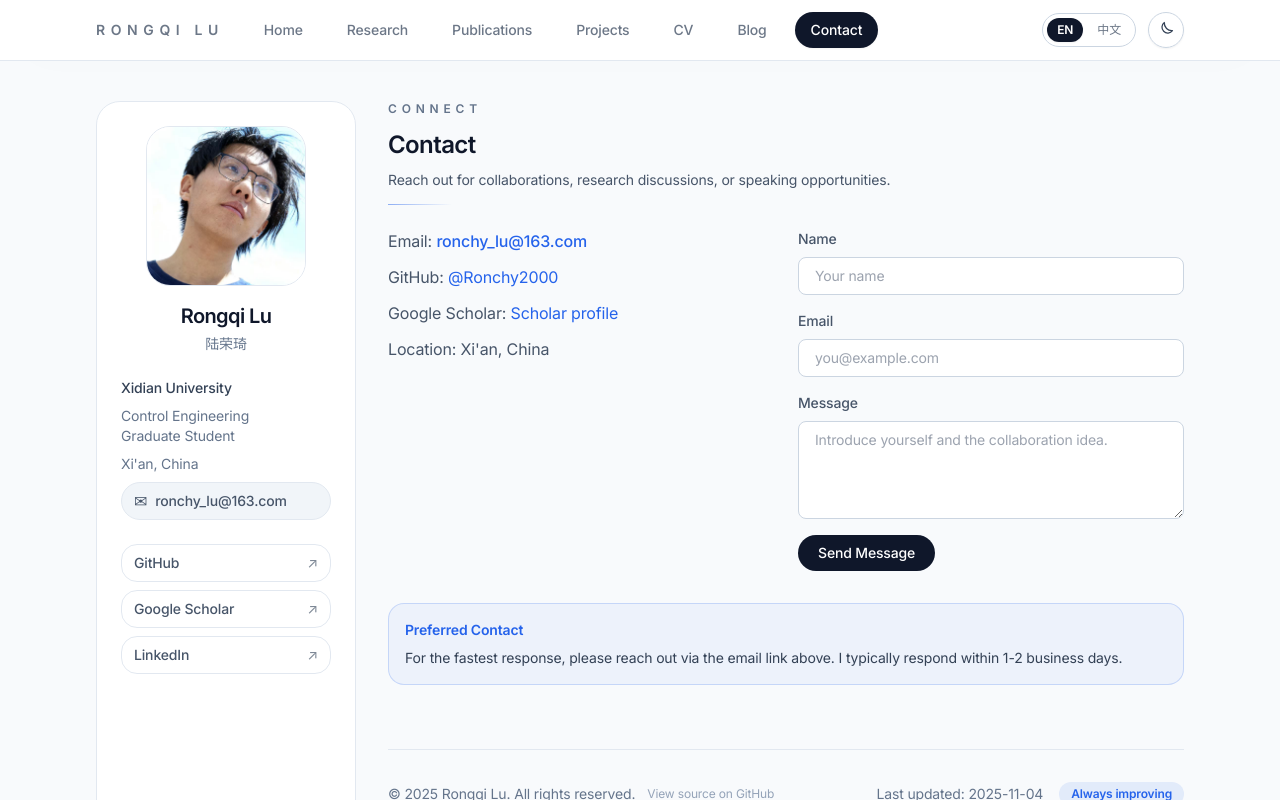
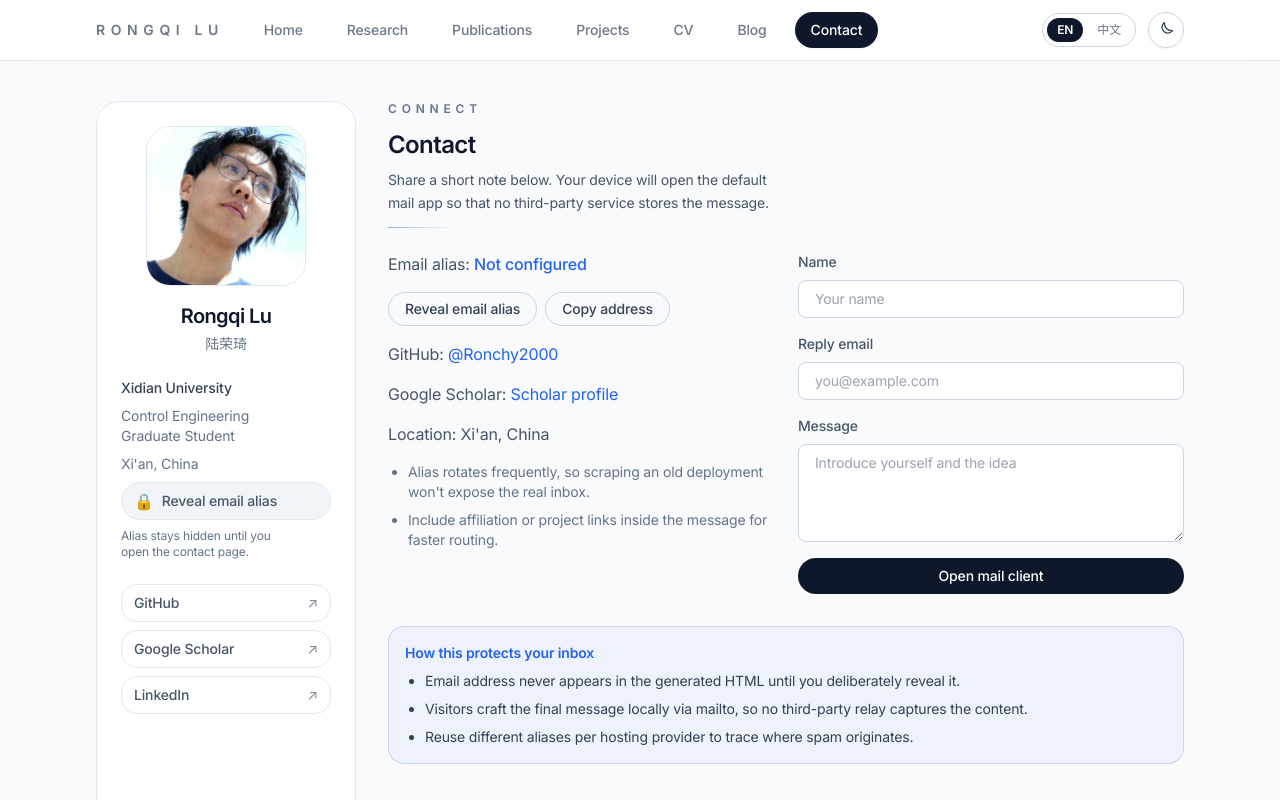
Before and after one commit to Ronchy2000/ronchy2000-research-profile, a Next.js app: page /contact in a window 1280 px wide. Shown: the top 800 px of the page. Built offline with nearby package versions, Linux system fonts and the light colour scheme.

Commit message:
[feat]: 尝试加入邮箱反爬

```diff
--- a/app/(site)/contact/page.tsx
+++ b/app/(site)/contact/page.tsx
@@ -1,62 +1,183 @@
 "use client";
+
+import { useMemo, useState, type ChangeEvent, type FormEvent } from "react";
 
 import { Callout } from "@/components/callout";
 import { Section } from "@/components/section";
 import { useLocale } from "@/components/locale-provider";
 import { getProfileContent } from "@/lib/content";
 
+const ENCODED_ALIAS = process.env.NEXT_PUBLIC_CONTACT_ALIAS_B64 ?? "";
+const SUBJECT_PREFIX = process.env.NEXT_PUBLIC_CONTACT_MAILTO_SUBJECT ?? "";
+
 const findSocialLink = (profile: ReturnType<typeof getProfileContent>["en"], label: string) =>
   profile.social.find((item) => item.label.toLowerCase() === label.toLowerCase());
+
+type FormFields = {
+  name: string;
+  replyEmail: string;
+  message: string;
+};
+
+const decodeAlias = (value: string) => {
+  if (!value) {
+    return "";
+  }
+  const decoder =
+    (typeof window !== "undefined" && typeof window.atob === "function" && window.atob.bind(window)) ||
+    (typeof globalThis !== "undefined" && typeof globalThis.atob === "function" && globalThis.atob.bind(globalThis));
+  if (!decoder) {
+    return "";
+  }
+  try {
+    return decoder(value);
+  } catch {
+    return "";
+  }
+};
+
+const maskEmail = (value: string, fallback: string) => {
+  if (!value) {
+    return fallback;
+  }
+  return value.replace(/(.{2}).+(@.+)/, "$1***$2");
+};
+
+const buildMailtoLink = (email: string, fields: FormFields, locale: "en" | "zh") => {
+  const prefix = SUBJECT_PREFIX || (locale === "zh" ? "来自个人主页的留言" : "Message from research profile");
+  const subject = `${prefix} - ${fields.name}`;
+  const body = [
+    `Name: ${fields.name}`,
+    `Reply email: ${fields.replyEmail}`,
+    "",
+    fields.message
+  ].join("\n");
+  const params = new URLSearchParams({ subject, body });
+  return `mailto:${email}?${params.toString()}`;
+};
 
 export default function ContactPage() {
   const { locale } = useLocale();
   const profileContent = getProfileContent();
   const profile = profileContent[locale];
+  const contactEmail = useMemo(() => decodeAlias(ENCODED_ALIAS.trim()), []);
+  const obfuscatedEmail = useMemo(() => maskEmail(contactEmail, locale === "zh" ? "尚未配置" : "Not configured"), [contactEmail, locale]);
 
   const copy = {
     en: {
       title: "Contact",
-      description: "Reach out for collaborations, research discussions, or speaking opportunities.",
+      description: "Share a short note below. Your device will open the default mail app so that no third-party service stores the message.",
       eyebrow: "Connect",
-      fields: {
-        name: { label: "Name", placeholder: "Your name" },
-        email: { label: "Email", placeholder: "you@example.com" },
-        message: { label: "Message", placeholder: "Introduce yourself and the collaboration idea." }
-      },
-      button: "Send Message",
-      calloutTitle: "Preferred Contact",
-      calloutBody: "For the fastest response, please reach out via the email link above. I typically respond within 1-2 business days.",
+      revealButton: "Reveal email alias",
+      copyButton: "Copy address",
+      copySuccess: "Copied",
+      copyError: "Unable to copy",
+      submit: "Open mail client",
       items: {
-        email: "Email",
+        contact: "Email alias",
         github: "GitHub",
         scholar: "Google Scholar",
         location: "Location"
-      }
+      },
+      notes: [
+        "Alias rotates frequently, so scraping an old deployment won't expose the real inbox.",
+        "Include affiliation or project links inside the message for faster routing."
+      ],
+      feedback: {
+        aliasMissing: "Set NEXT_PUBLIC_CONTACT_ALIAS_B64 before deploying so the alias can be revealed.",
+        formInvalid: "Fill out all fields before opening your mail client."
+      },
+      calloutTitle: "How this protects your inbox",
+      calloutPoints: [
+        "Email address never appears in the generated HTML until you deliberately reveal it.",
+        "Visitors craft the final message locally via mailto, so no third-party relay captures the content.",
+        "Reuse different aliases per hosting provider to trace where spam originates."
+      ]
     },
     zh: {
       title: "联系我",
-      description: "欢迎就科研合作、学术交流或分享邀请与我沟通。",
+      description: "简单填写下方信息后，将在本地打开默认邮件客户端发送邮件，全程不依赖任何第三方表单服务。",
       eyebrow: "联系",
-      fields: {
-        name: { label: "姓名", placeholder: "例如：张三" },
-        email: { label: "邮箱", placeholder: "例如：you@example.com" },
-        message: { label: "留言", placeholder: "简单介绍自己与想探讨的合作方向。" }
-      },
-      button: "发送消息",
-      calloutTitle: "优先联系方式",
-      calloutBody: "若希望尽快取得回复，建议直接发送邮件，我通常会在 1-2 个工作日内答复。",
+      revealButton: "点击显示邮箱别名",
+      copyButton: "复制地址",
+      copySuccess: "已复制",
+      copyError: "复制失败",
+      submit: "打开邮件客户端",
       items: {
-        email: "邮箱",
+        contact: "邮箱别名",
         github: "GitHub",
         scholar: "谷歌学术",
         location: "常驻城市"
-      }
+      },
+      notes: [
+        "别名会定期轮换，即使旧版本页面被爬取也无法长期利用。",
+        "留言时可附上机构或项目链接，便于我快速了解背景。"
+      ],
+      feedback: {
+        aliasMissing: "请在部署前设置 NEXT_PUBLIC_CONTACT_ALIAS_B64，否则无法显示邮箱。",
+        formInvalid: "请完整填写表单再打开邮件客户端。"
+      },
+      calloutTitle: "邮箱防爬虫策略",
+      calloutPoints: [
+        "在你主动点击前，网页不会输出真实邮箱。",
+        "邮件内容由你的设备直接生成，不经过任何第三方。",
+        "可以针对不同托管环境配置不同别名，用来追踪垃圾来源。"
+      ]
     }
   } as const;
 
-  const t = copy[locale];
+  const [form, setForm] = useState<FormFields>({ name: "", replyEmail: "", message: "" });
+  const [revealed, setRevealed] = useState(false);
+  const [copyState, setCopyState] = useState<"idle" | "copied" | "error">("idle");
+  const [error, setError] = useState<string | null>(null);
+
   const githubLink = findSocialLink(profileContent.en, "GitHub")?.href ?? findSocialLink(profileContent.zh, "GitHub")?.href ?? "#";
   const scholarLink = findSocialLink(profileContent.en, "Google Scholar")?.href ?? findSocialLink(profileContent.zh, "Google Scholar")?.href ?? "#";
+
+  const handleFieldChange = (field: keyof FormFields) => (event: ChangeEvent<HTMLInputElement | HTMLTextAreaElement>) => {
+    setForm((prev) => ({ ...prev, [field]: event.target.value }));
+    setError(null);
+  };
+
+  const handleReveal = () => {
+    if (!contactEmail) {
+      setError(copy[locale].feedback.aliasMissing);
+      return;
+    }
+    setRevealed(true);
+  };
+
+  const handleCopy = async () => {
+    if (!contactEmail) {
+      setError(copy[locale].feedback.aliasMissing);
+      return;
+    }
+    try {
+      await navigator.clipboard.writeText(contactEmail);
+      setCopyState("copied");
+      setTimeout(() => setCopyState("idle"), 2000);
+    } catch {
+      setCopyState("error");
+    }
+  };
+
+  const handleSubmit = (event: FormEvent<HTMLFormElement>) => {
+    event.preventDefault();
+    if (!contactEmail) {
+      setError(copy[locale].feedback.aliasMissing);
+      return;
+    }
+    if (!form.name.trim() || !form.replyEmail.trim() || !form.message.trim()) {
+      setError(copy[locale].feedback.formInvalid);
+      return;
+    }
+    setError(null);
+    const mailtoHref = buildMailtoLink(contactEmail, form, locale);
+    window.location.href = mailtoHref;
+  };
+
+  const t = copy[locale];
+  const displayEmail = revealed ? contactEmail : obfuscatedEmail;
 
   return (
     <div className="space-y-16">
@@ -66,56 +187,95 @@ export default function ContactPage() {
         eyebrow={t.eyebrow}
       >
         <div className="grid gap-6 md:grid-cols-2">
-          <div className="space-y-3 text-base text-slate-600 dark:text-slate-300">
-            <p>{t.items.email}: <a href={`mailto:${profile.email}`} className="font-medium text-brand hover:text-brand-foreground">{profile.email}</a></p>
+          <div className="space-y-4 text-base text-slate-600 dark:text-slate-300">
+            <p>{t.items.contact}: <span className="font-medium text-brand dark:text-brand-foreground">{displayEmail}</span></p>
+            <div className="flex flex-wrap gap-2">
+              <button
+                type="button"
+                onClick={handleReveal}
+                className="rounded-full border border-slate-300 px-4 py-1.5 text-sm font-medium text-slate-700 transition hover:border-brand hover:text-brand dark:border-slate-700 dark:text-slate-200"
+              >
+                {t.revealButton}
+              </button>
+              <button
+                type="button"
+                onClick={handleCopy}
+                className="rounded-full border border-slate-300 px-4 py-1.5 text-sm font-medium text-slate-700 transition hover:border-brand hover:text-brand dark:border-slate-700 dark:text-slate-200"
+              >
+                {copyState === "copied" ? t.copySuccess : copyState === "error" ? t.copyError : t.copyButton}
+              </button>
+            </div>
             <p>{t.items.github}: <a href={githubLink} className="text-brand hover:text-brand-foreground" target="_blank" rel="noopener noreferrer">@Ronchy2000</a></p>
             <p>{t.items.scholar}: <a href={scholarLink} className="text-brand hover:text-brand-foreground" target="_blank" rel="noopener noreferrer">{locale === "zh" ? "学术主页" : "Scholar profile"}</a></p>
             <p>{t.items.location}: {profile.location}</p>
+            <ul className="list-disc space-y-2 pl-5 text-sm text-slate-500 dark:text-slate-400">
+              {t.notes.map((note) => (
+                <li key={note}>{note}</li>
+              ))}
+            </ul>
           </div>
-          <form className="space-y-4" aria-label="Contact form placeholder">
+          <form className="space-y-4" aria-label="Message helper" onSubmit={handleSubmit}>
             <div className="flex flex-col gap-2">
               <label htmlFor="name" className="text-sm font-medium text-slate-600 dark:text-slate-300">
-                {t.fields.name.label}
+                {locale === "zh" ? "姓名" : "Name"}
               </label>
               <input
                 id="name"
                 type="text"
-                placeholder={t.fields.name.placeholder}
+                required
+                value={form.name}
+                onChange={handleFieldChange("name")}
+                placeholder={locale === "zh" ? "例如：张三" : "Your name"}
                 className="rounded-lg border border-slate-300 bg-white px-4 py-2 text-sm text-slate-700 focus:border-brand focus:outline-none dark:border-slate-700 dark:bg-slate-900 dark:text-slate-200"
               />
             </div>
             <div className="flex flex-col gap-2">
-              <label htmlFor="email" className="text-sm font-medium text-slate-600 dark:text-slate-300">
-                {t.fields.email.label}
+              <label htmlFor="replyEmail" className="text-sm font-medium text-slate-600 dark:text-slate-300">
+                {locale === "zh" ? "回复邮箱" : "Reply email"}
               </label>
               <input
-                id="email"
+                id="replyEmail"
                 type="email"
-                placeholder={t.fields.email.placeholder}
+                required
+                value={form.replyEmail}
+                onChange={handleFieldChange("replyEmail")}
+                placeholder="you@example.com"
                 className="rounded-lg border border-slate-300 bg-white px-4 py-2 text-sm text-slate-700 focus:border-brand focus:outline-none dark:border-slate-700 dark:bg-slate-900 dark:text-slate-200"
               />
             </div>
             <div className="flex flex-col gap-2">
               <label htmlFor="message" className="text-sm font-medium text-slate-600 dark:text-slate-300">
-                {t.fields.message.label}
+                {locale === "zh" ? "留言" : "Message"}
               </label>
               <textarea
                 id="message"
                 rows={4}
-                placeholder={t.fields.message.placeholder}
+                required
+                value={form.message}
+                onChange={handleFieldChange("message")}
+                placeholder={locale === "zh" ? "简单介绍合作意向" : "Introduce yourself and the idea"}
                 className="rounded-lg border border-slate-300 bg-white px-4 py-2 text-sm text-slate-700 focus:border-brand focus:outline-none dark:border-slate-700 dark:bg-slate-900 dark:text-slate-200"
               />
             </div>
             <button
-              type="button"
-              className="inline-flex items-center justify-center rounded-full bg-slate-900 px-5 py-2 text-sm font-medium text-white hover:bg-slate-700 dark:bg-white dark:text-slate-900 dark:hover:bg-slate-200"
+              type="submit"
+              className="inline-flex w-full items-center justify-center rounded-full bg-slate-900 px-5 py-2 text-sm font-medium text-white transition hover:bg-slate-700 dark:bg-white dark:text-slate-900 dark:hover:bg-slate-200"
             >
-              {t.button}
+              {t.submit}
             </button>
+            {error ? (
+              <div className="rounded-lg border border-rose-200 bg-rose-50/80 p-3 text-sm text-rose-700 dark:border-rose-400/60 dark:bg-rose-500/10 dark:text-rose-200">
+                {error}
+              </div>
+            ) : null}
           </form>
         </div>
         <Callout title={t.calloutTitle}>
-          {t.calloutBody}
+          <ul className="list-disc space-y-2 pl-5">
+            {copy[locale].calloutPoints.map((point) => (
+              <li key={point}>{point}</li>
+            ))}
+          </ul>
         </Callout>
       </Section>
     </div>
--- a/app/(site)/cv/page.tsx
+++ b/app/(site)/cv/page.tsx
@@ -22,7 +22,8 @@ export default function CVPage() {
         description: "Downloadable PDF and printable view. Adjust content via the files in /content.",
         eyebrow: "Overview",
         download: "Download PDF",
-        emailLabel: "Email",
+        contactLabel: "Contact",
+        contactAction: "Reveal email alias",
         locationLabel: "Location"
       },
       education: { title: "Education", eyebrow: "CV" },
@@ -55,7 +56,8 @@ export default function CVPage() {
         description: "提供 PDF 下载与打印视图，相关内容可在 /content 目录中维护。",
         eyebrow: "概览",
         download: "下载 PDF",
-        emailLabel: "邮箱",
+        contactLabel: "联系渠道",
+        contactAction: "获取邮箱别名",
         locationLabel: "常驻城市"
       },
       education: { title: "教育背景", eyebrow: "简历" },
@@ -105,7 +107,7 @@ export default function CVPage() {
           <p>{profile.title}</p>
           <p>{profile.affiliation}</p>
           <p>
-            {t.intro.emailLabel}: <a href={`mailto:${profile.email}`} className="text-brand hover:text-brand-foreground">{profile.email}</a>
+            {t.intro.contactLabel}: <Link href="/contact" className="text-brand hover:text-brand-foreground">{t.intro.contactAction}</Link>
           </p>
           <p>{t.intro.locationLabel}: {profile.location}</p>
         </div>
--- a/app/(site)/page.tsx
+++ b/app/(site)/page.tsx
@@ -47,7 +47,8 @@ export default function HomePage() {
         title: "At a Glance",
         focusLabel: "Current focus",
         focusValue: "Robust coordination for aerial–ground robot teams",
-        contactLabel: "Primary contact",
+        contactLabel: "Contact alias",
+        contactValue: "Reveal email",
         locationLabel: "Based in"
       },
       sections: {
@@ -69,7 +70,8 @@ export default function HomePage() {
         title: "工作速览",
         focusLabel: "研究重点",
         focusValue: "多智能体强化学习, 追逃博弈",
-        contactLabel: "联系邮箱",
+        contactLabel: "联系渠道",
+        contactValue: "点击获取邮箱",
         locationLabel: "常驻城市"
       },
       sections: {
@@ -84,7 +86,7 @@ export default function HomePage() {
   const t = copy[locale];
   const highlightItems = [
     { label: t.highlights.focusLabel, value: t.highlights.focusValue },
-    { label: t.highlights.contactLabel, value: profile.email, href: `mailto:${profile.email}` },
+    { label: t.highlights.contactLabel, value: t.highlights.contactValue, href: "/contact" },
     { label: t.highlights.locationLabel, value: profile.location }
   ];
 
--- a/components/side-profile-card.tsx
+++ b/components/side-profile-card.tsx
@@ -1,17 +1,21 @@
 import Image from "next/image";
+import Link from "next/link";
 
 import type { LocaleProfile } from "@/lib/content-types";
 
 type SideProfileCardProps = {
   profile: LocaleProfile;
   avatarSrc?: string;
+  contactHref?: string;
+  contactLabel?: string;
+  contactHint?: string;
 };
 
 /**
  * Profile summary shown in the desktop sidebar. Displays avatar, names,
  * affiliation, keywords, and social links.
  */
-export function SideProfileCard({ profile, avatarSrc = "/images/profile.jpg" }: SideProfileCardProps) {
+export function SideProfileCard({ profile, avatarSrc = "/images/profile.jpg", contactHref, contactLabel, contactHint }: SideProfileCardProps) {
   const imageSrc = profile.avatar ?? avatarSrc;
   return (
     <aside className="hidden w-[260px] shrink-0 flex-col gap-6 rounded-3xl border border-slate-200 bg-white/90 p-6 shadow-[0_30px_60px_-45px_rgba(15,23,42,0.4)] backdrop-blur-md dark:border-slate-800 dark:bg-slate-900/70 lg:flex print:hidden">
@@ -37,13 +41,20 @@ export function SideProfileCard({ profile, avatarSrc = "/images/profile.jpg" }:
         <p className="font-medium text-slate-700 dark:text-slate-200">{profile.affiliation}</p>
         <p className="text-slate-500 dark:text-slate-400">{profile.title}</p>
         <p className="text-slate-500 dark:text-slate-400">{profile.location}</p>
-        <a
-          href={`mailto:${profile.email}`}
-          className="flex w-full items-center gap-2 rounded-full border border-slate-200 bg-slate-100 px-3 py-2 text-sm font-medium text-slate-600 transition hover:border-slate-300 hover:bg-white hover:text-slate-900 dark:border-slate-700 dark:bg-slate-900/50 dark:text-slate-300 dark:hover:border-slate-500 dark:hover:text-white"
-        >
-          <span aria-hidden="true" className="text-base leading-none">✉</span>
-          {profile.email}
-        </a>
+        {contactHref ? (
+          <Link
+            href={contactHref}
+            className="flex w-full items-center gap-2 rounded-full border border-slate-200 bg-slate-100 px-3 py-2 text-sm font-medium text-slate-600 transition hover:border-slate-300 hover:bg-white hover:text-slate-900 dark:border-slate-700 dark:bg-slate-900/50 dark:text-slate-300 dark:hover:border-slate-500 dark:hover:text-white"
+          >
+            <span aria-hidden="true" className="text-base leading-none">🔒</span>
+            {contactLabel ?? "Reveal email alias"}
+          </Link>
+        ) : null}
+        {contactHint ? (
+          <p className="text-xs text-slate-500 dark:text-slate-400">
+            {contactHint}
+          </p>
+        ) : null}
       </div>
       <div className="w-full space-y-2 text-sm">
         {profile.social.map((link) => (
--- a/components/site-shell.tsx
+++ b/components/site-shell.tsx
@@ -22,6 +22,16 @@ type SiteShellProps = {
 };
 
 const SIDEBAR_EXCLUDED_ROUTES = new Set(["/research", "/publications", "/projects"]);
+const CONTACT_COPY = {
+  en: {
+    button: "Reveal email alias",
+    hint: "Alias stays hidden until you open the contact page."
+  },
+  zh: {
+    button: "查看邮箱别名",
+    hint: "需要进入联系页手动解锁邮箱。"
+  }
+} as const satisfies Record<Locale, { button: string; hint: string }>;
 const SIDEBAR_WIDTH = 260;
 const COLLAPSE_SCROLL_THRESHOLD = 360;
 const EXPAND_SCROLL_THRESHOLD = 220;
@@ -168,7 +178,14 @@ export function SiteShell({ children, navItems, profile, locale, onToggleLocale
           style={sidebarStyles}
           aria-hidden={sidebarHidden}
         >
-          {!sidebarDisabled && <SideProfileCard profile={profile} />}
+          {!sidebarDisabled && (
+            <SideProfileCard
+              profile={profile}
+              contactHref="/contact"
+              contactLabel={CONTACT_COPY[locale].button}
+              contactHint={CONTACT_COPY[locale].hint}
+            />
+          )}
         </div>
         <main className="flex-1 min-w-0 space-y-16">
           {children}
--- a/content/profile.json
+++ b/content/profile.json
@@ -7,7 +7,6 @@
       "title": "Short professional title",
       "affiliation": "Current institution or lab",
       "location": "City, Country",
-      "email": "Primary contact email",
       "keywords": "Array of research keywords (2-4)",
       "social": "Array of { label, href } links",
       "cvLink": "Relative URL to downloadable CV",
@@ -20,7 +19,6 @@
     "title": "Control Engineering Graduate Student",
     "affiliation": "Xidian University",
     "location": "Xi'an, China",
-    "email": "ronchy_lu@163.com",
     "keywords": ["Multi-robot Systems", "Reinforcement Learning", "Embedded Autonomy"],
     "social": [
       { "label": "GitHub", "href": "https://github.com/Ronchy2000" },
@@ -36,7 +34,6 @@
     "title": "控制工程硕士研究生",
     "affiliation": "西安电子科技大学",
     "location": "中国·西安",
-    "email": "ronchy_lu@163.com",
     "keywords": ["多机器人系统", "强化学习", "嵌入式"],
     "social": [
       { "label": "GitHub", "href": "https://github.com/Ronchy2000" },
--- a/lib/content-types.ts
+++ b/lib/content-types.ts
@@ -4,7 +4,6 @@ export type LocaleProfile = {
   title: string;
   affiliation: string;
   location: string;
-  email: string;
   keywords: string[];
   social: {
     label: string;
```
Also changed, not shown: 4 other files (tests, documents, lock files or other folders).
